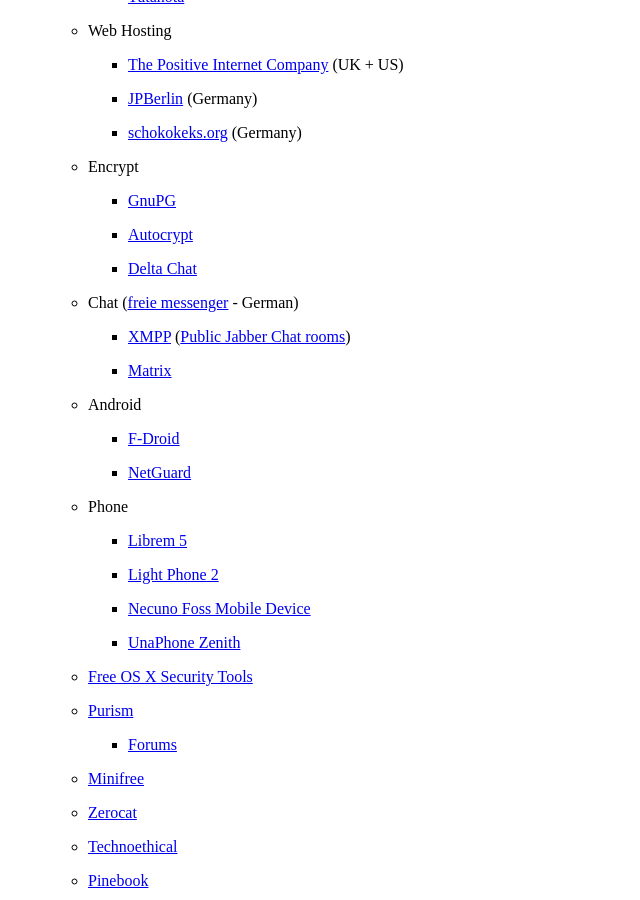
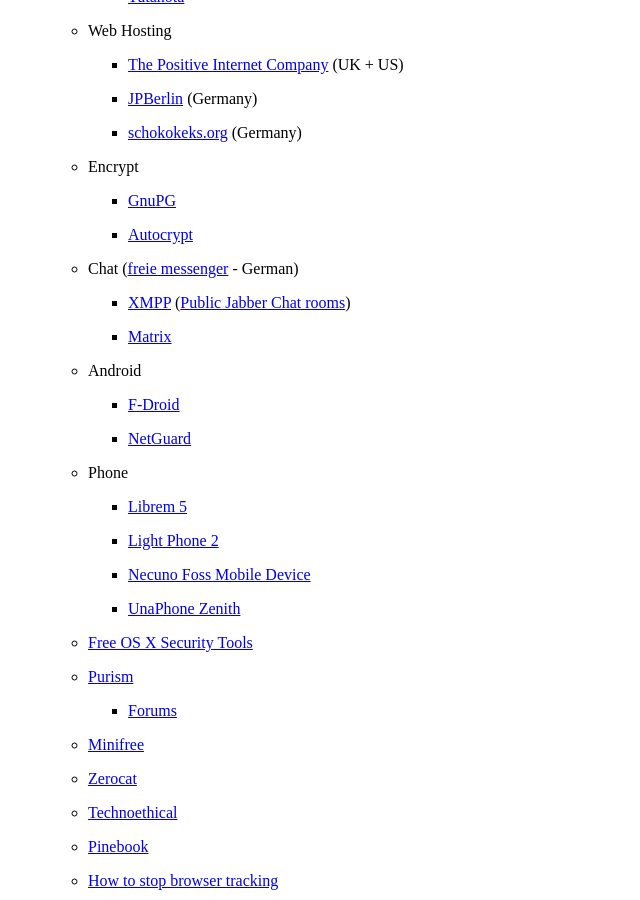
Before and after one commit to wahn/jan_walter_org, a Jekyll site: the page built from links/index.md, in a window 1280 px wide and 900 px high, scrolled down 6041 px. Shown: the whole window, without its empty margins (0-640 px from the left). Built offline with Jekyll 4.4.1, drawn with Linux system fonts in a browser that asks for light colours; Markdown is read by kramdown in place of the engine named in the settings.

Commit message:
Opportunistic encryption, a good idea?

```diff
--- a/links/index.md
+++ b/links/index.md
@@ -383,9 +383,9 @@
 
         + [GnuPG](https://gnupg.org)
 
-        + [Autocrypt](https://autocrypt.org)
+        + [Autocrypt](https://www.privacy-handbuch.de/handbuch_32w1.htm)
 
-        + [Delta Chat](https://delta.chat/en)
+        <!-- + [Delta Chat](https://delta.chat/en) -->
 
     - Chat ([freie messenger](https://www.freie-messenger.de) - German)
 
```
